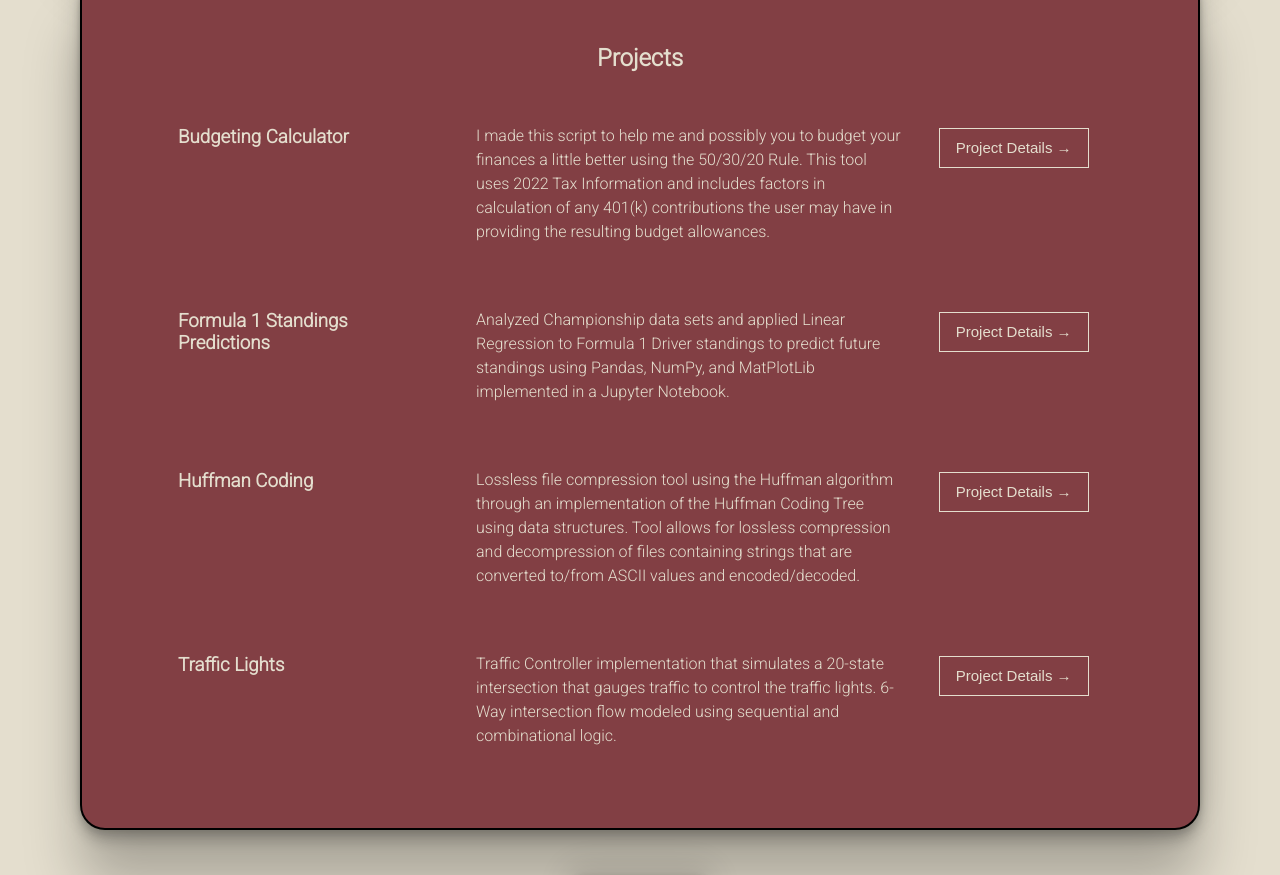
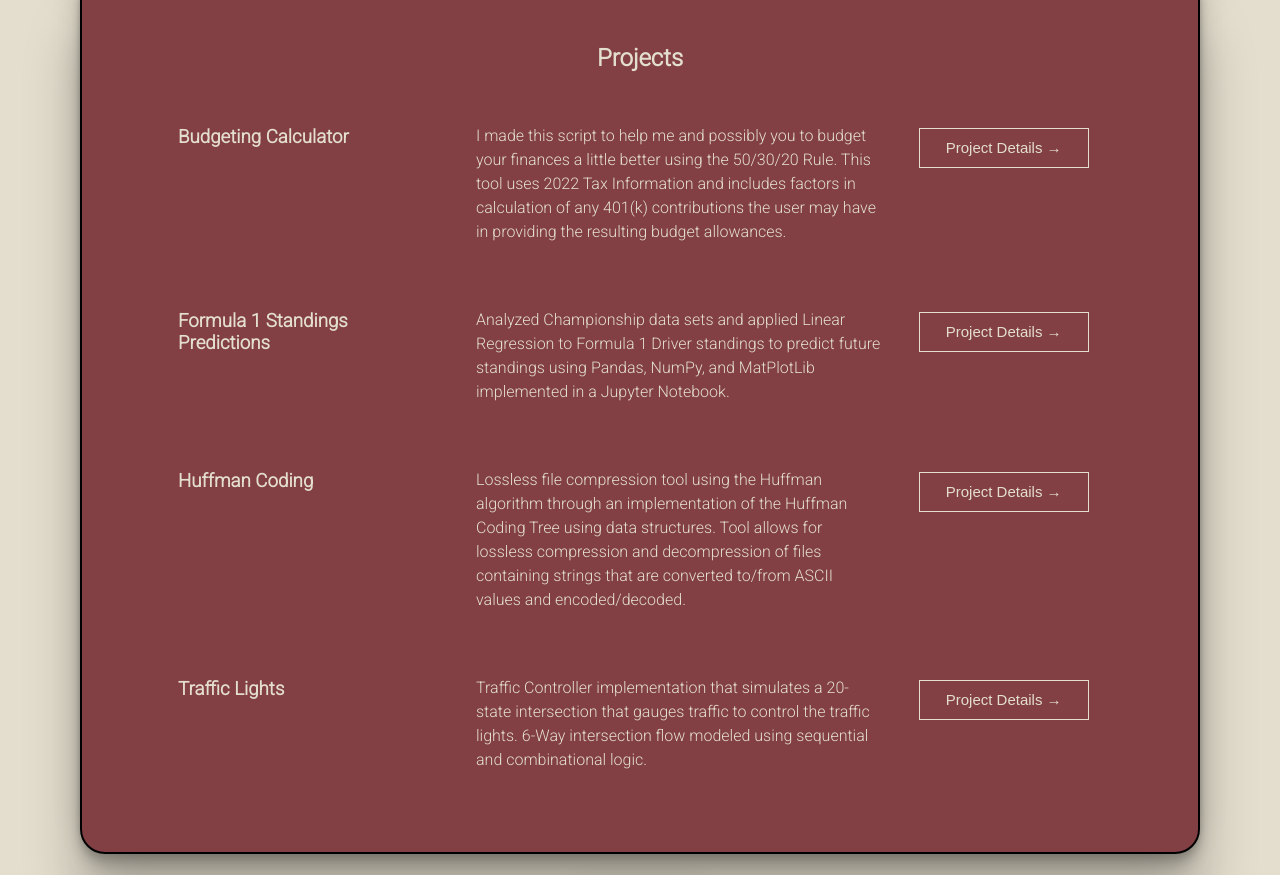
Before and after one commit to jshinde842/portfolio-site, a plain HTML site: page index.html in a window 1280 px wide. Shown: the part 3188-4063 px from the top of the page. Drawn offline with nearby package versions, Linux system fonts and the light colour scheme.

Commit message:
project page

```diff
--- a/index.html
+++ b/index.html
@@ -144,7 +144,7 @@
                     <p class="f3">I made this script to help me and possibly you to budget your finances a little better using the 50/30/20 Rule. This tool uses 2022 Tax Information and includes factors in calculation of any 401(k) contributions the user may have in providing the resulting budget allowances.
                     </p>
                 </div>
-                <button class="btn blueBtn" style="min-width: 150px;margin-top: 1.5em;align-self: flex-start;justify-self: end;" onclick="pageDisabledAlert()"> <!--onclick="window.location.href='https://jayshinde.dev/budgetcalc.html';"-->
+                <button class="btn blueBtn" style="min-width: 170px;margin-top: 1.5em;align-self: flex-start;justify-self: end;" onclick="pageDisabledAlert()"> <!--onclick="window.location.href='https://jayshinde.dev/budgetcalc.html';"-->
                     <span>Project Details &rarr;</span>
                 </button>
             </div>
@@ -157,7 +157,7 @@
                     future standings using Pandas, NumPy, and MatPlotLib implemented in a Jupyter Notebook.
                     </p>
                 </div>
-                <button class="btn blueBtn" style="min-width: 150px;margin-top: 1.5em;align-self: flex-start;justify-self: end;" onclick="location.href='https://jayshinde.dev/project-formula1.html';"> <!--onclick="pageDisabledAlert()"-->
+                <button class="btn blueBtn" style="min-width: 170px;margin-top: 1.5em;align-self: flex-start;justify-self: end;" onclick="location.href='https://jayshinde.dev/project-formula1.html';"> <!--onclick="pageDisabledAlert()"-->
                     <span>Project Details &rarr;</span>
                 </button>
             </div>
@@ -171,7 +171,7 @@
                     ASCII values and encoded/decoded.
                     </p>
                 </div>
-                <button class="btn blueBtn" style="min-width: 150px;margin-top: 1.5em;align-self: flex-start;justify-self: end;" onclick="pageDisabledAlert()"> <!--onclick="window.location.href='https://jayshinde.dev/huffman.html';"-->
+                <button class="btn blueBtn" style="min-width: 170px;margin-top: 1.5em;align-self: flex-start;justify-self: end;" onclick="pageDisabledAlert()"> <!--onclick="window.location.href='https://jayshinde.dev/huffman.html';"-->
                     <span>Project Details &rarr;</span>
                 </button>
             </div>
@@ -184,7 +184,7 @@
                         lights. 6-Way intersection flow modeled using sequential and combinational logic.
                     </p>
                 </div>
-                <button class="btn blueBtn" style="min-width: 150px;margin-top: 1.5em;align-self: flex-start;justify-self: end;" onclick="pageDisabledAlert()"> <!--onclick="window.location.href='https://jayshinde.dev/trafficlights.html';"-->
+                <button class="btn blueBtn" style="min-width: 170px;margin-top: 1.5em;align-self: flex-start;justify-self: end;" onclick="pageDisabledAlert()"> <!--onclick="window.location.href='https://jayshinde.dev/trafficlights.html';"-->
                     <span>Project Details &rarr;</span>
                 </button>
             </div>
```
